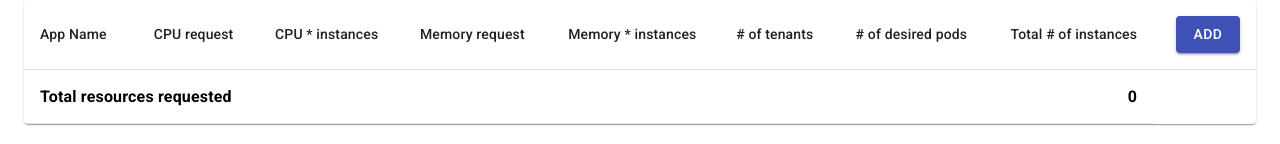
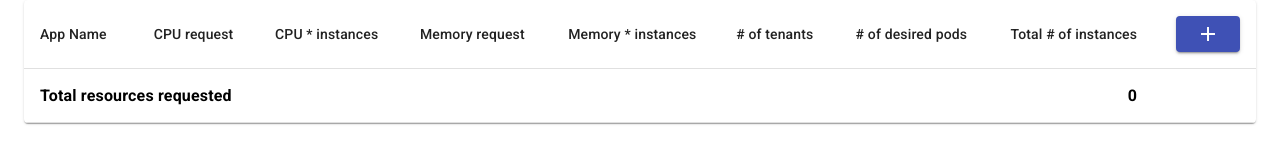
Before and after one commit to finkinfridom/aks-nodes-calculator, a React (Create React App) app: page / in a window 1280 px wide. Shown: the top 144 px of the page. Built offline with nearby package versions, Linux system fonts and the light colour scheme.

Commit message:
added download csv button

```diff
--- a/src/App.js
+++ b/src/App.js
@@ -16,6 +16,7 @@ import TextField from "@material-ui/core/TextField";
 import Card from "@material-ui/core/Card";
 import CardHeader from "@material-ui/core/CardHeader";
 import CardContent from "@material-ui/core/CardContent";
+import Icon from "@material-ui/core/Icon";
 
 const useStyles = makeStyles((theme) => ({
   families: {
@@ -30,6 +31,7 @@ const useStyles = makeStyles((theme) => ({
 function App() {
   const classes = useStyles();
   const [rows, setRows] = useState([]);
+  const [csvUrl, setCsvUrl] = useState(null);
   const [totalResources, setTotalResources] = useState(0);
   const daemonsetcpu = 200;
   const resources = [
@@ -45,6 +47,12 @@ function App() {
   const getAvailableResources = (family) => {
     const resource = resources.find((f) => f.family === family);
     return resource.cpu + resource.memory - daemonsetcpu;
+  };
+  const onKeyPress = (e) => {
+    if (e.keyCode !== 13 && e.charCode !== 13) {
+      return;
+    }
+    addRow();
   };
   const addRow = () => {
     const newRow = {
@@ -108,8 +116,21 @@ function App() {
   };
   useEffect(() => {
     setTotalResources(getTotalResources(rows));
-  }, [getTotalResources, rows, setTotalResources]);
-
+    const csvContent = `AppName,cpuRequest,cpuPerInstances,memoryRequest,memoryPerInstances,numOfTenants,numOfDesiredPods\n${rows
+      .map((r) => {
+        return `${r.appName},${r.cpuRequest},${getCpuPerInstances(r)},${
+          r.memoryRequest
+        },${getMemoryPerInstances(r)},${r.numOfTenants},${r.numOfDesiredPods}`;
+      })
+      .join("\n")}`;
+    setCsvUrl(csvContent);
+  }, [
+    getTotalResources,
+    rows,
+    setTotalResources,
+    getCpuPerInstances,
+    getMemoryPerInstances,
+  ]);
   return (
     <Container maxWidth="lg">
       <TableContainer component={Paper}>
@@ -132,19 +153,23 @@ function App() {
                     addRow();
                   }}
                 >
-                  Add
+                  <Icon>add</Icon>
                 </Button>
               </TableCell>
             </TableRow>
           </TableHead>
           <TableBody>
-            {rows.map((row) => (
+            {rows.map((row, i) => (
               <TableRow key={row.id}>
                 <TableCell component="th" scope="row">
                   <TextField
                     variant="outlined"
                     type="text"
                     defaultValue={row.appName}
+                    onKeyPress={onKeyPress}
+                    onChange={(e) => {
+                      updateField(row, "appName", e.target.value);
+                    }}
                   />
                 </TableCell>
                 <TableCell align="right">
@@ -152,6 +177,7 @@ function App() {
                     variant="outlined"
                     type="number"
                     defaultValue={row.cpuRequest}
+                    onKeyPress={onKeyPress}
                     onChange={(e) => {
                       updateField(row, "cpuRequest", e.target.value);
                     }}
@@ -163,6 +189,7 @@ function App() {
                     variant="outlined"
                     type="number"
                     defaultValue={row.memoryRequest}
+                    onKeyPress={onKeyPress}
                     onChange={(e) => {
                       updateField(row, "memoryRequest", e.target.value);
                     }}
@@ -176,6 +203,7 @@ function App() {
                     variant="outlined"
                     type="number"
                     defaultValue={row.numOfTenants}
+                    onKeyPress={onKeyPress}
                     onChange={(e) => {
                       updateField(row, "numOfTenants", e.target.value);
                     }}
@@ -186,6 +214,7 @@ function App() {
                     variant="outlined"
                     type="number"
                     defaultValue={row.numOfDesiredPods}
+                    onKeyPress={onKeyPress}
                     onChange={(e) => {
                       updateField(row, "numOfDesiredPods", e.target.value);
                     }}
@@ -202,7 +231,7 @@ function App() {
                       removeRow(row);
                     }}
                   >
-                    Remove
+                    <Icon>remove</Icon>
                   </Button>
                 </TableCell>
               </TableRow>
@@ -216,13 +245,27 @@ function App() {
               <TableCell align="right" className={classes.table_footer}>
                 {getTotalResources()}
               </TableCell>
+
+              <TableCell align="right">
+                {rows.length && csvUrl ? (
+                  <Button
+                    variant="contained"
+                    color="primary"
+                    href={`data:text/csv;charset=utf-8,${csvUrl}`}
+                    download="nodepool.csv"
+                    target="download"
+                  >
+                    <Icon>download</Icon>
+                  </Button>
+                ) : null}
+              </TableCell>
             </TableRow>
           </TableFooter>
         </Table>
       </TableContainer>
       <Grid container spacing={3} className={classes.families}>
         {resources.map((r) => (
-          <Grid item xs={3}>
+          <Grid item xs={3} key={r.family}>
             <Card variant="outlined">
               <CardHeader title={r.family}></CardHeader>
               <CardContent>
```
